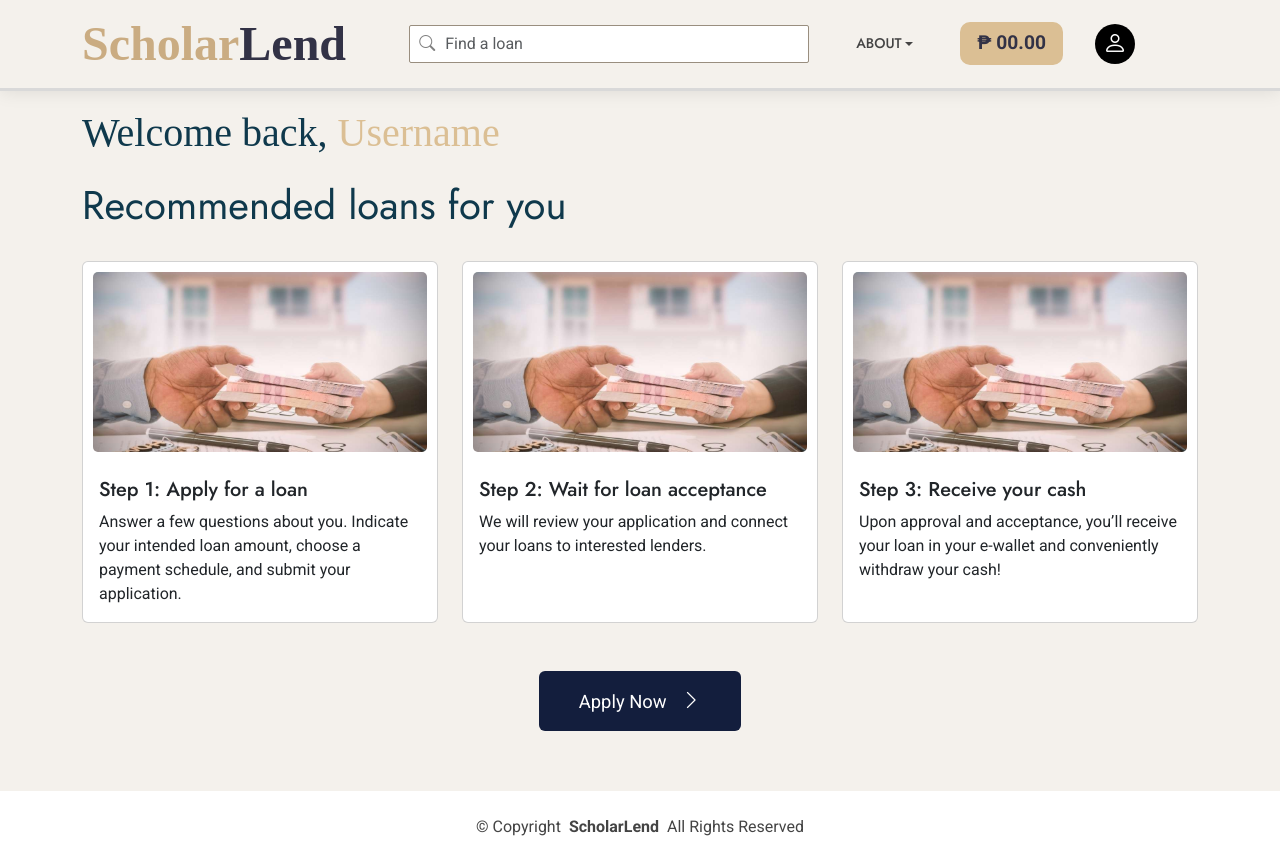
After one commit to Mael404/ScholarLend, a PHP site: page /borrower_dashboard.php in a window 1280 px wide. The commit adds this page. Run offline with PHP 8.4, Linux system fonts and the light colour scheme.

```diff
--- /dev/null
+++ b/borrower_dashboard.php
@@ -0,0 +1,331 @@
+<!DOCTYPE html>
+<html lang="en">
+
+<head>
+  <meta charset="utf-8">
+  <meta content="width=device-width, initial-scale=1.0" name="viewport">
+  <title>ScholarLend</title>
+  <meta name="description" content="">
+  <meta name="keywords" content="">
+
+  <!-- Favicons -->
+  <link href="assets/img/fslogo.png" rel="icon">
+  <link href="assets/img/fslogo.png" rel="apple-touch-icon">
+
+  <!-- Fonts -->
+  <link href="https://fonts.googleapis.com" rel="preconnect">
+  <link href="https://fonts.gstatic.com" rel="preconnect" crossorigin>
+  <link href="https://fonts.googleapis.com/css2?family=Roboto:ital,wght@0,100;0,300;0,400;0,500;0,700;0,900;1,100;1,300;1,400;1,500;1,700;1,900&family=Jost:ital,wght@0,100;0,200;0,300;0,400;0,500;0,600;0,700;0,800;0,900;1,100;1,200;1,300;1,400;1,500;1,600;1,700;1,800;1,900&display=swap" rel="stylesheet">
+
+  <!-- Vendor CSS Files -->
+  <link href="assets/vendor/bootstrap/css/bootstrap.min.css" rel="stylesheet">
+  <link href="assets/vendor/bootstrap-icons/bootstrap-icons.css" rel="stylesheet">
+  <link href="assets/vendor/aos/aos.css" rel="stylesheet">
+  <link href="assets/vendor/glightbox/css/glightbox.min.css" rel="stylesheet">
+  <link href="assets/vendor/swiper/swiper-bundle.min.css" rel="stylesheet">
+
+  <!-- Main CSS File -->
+  <link href="assets/css/main.css" rel="stylesheet">
+
+
+  <style>/* CSS */
+
+    /* Customize the background color and border */
+    .mobile-nav-toggle {
+      background-color: #e5d8c7; /* Custom color */
+      border:none; /* Custom border color */
+      border-radius: 8px; /* Rounded corners */
+      padding: 10px 15px; /* Adjust padding */
+      display: flex;
+      align-items: center;
+      justify-content: center;
+
+    }
+
+    /* Change the icon color */
+    .mobile-nav-toggle i {
+      color: #323246; /* Custom icon color */
+      font-size: 1.5rem; /* Custom icon size */
+    }
+
+    /* Add hover and focus effects */
+    .mobile-nav-toggle:hover,
+    .mobile-nav-toggle:focus {
+      background-color:#e5d8c7; /* Lighter background color on hover/focus */
+      border-color: #e5d8c7; /* Lighter border color on hover/focus */
+      border: none;
+    }
+
+    /* Optional: Add transition effect */
+    .mobile-nav-toggle {
+      transition: background-color 0.3s, border-color 0.3s;
+    }
+  /* CSS */
+
+  /* Default styles for desktop view */
+  .navmenu {
+    display: flex;
+    justify-content: center;
+    width: 100%;
+  }
+
+  .input-group {
+    width: 100%;
+  }
+
+  /* Ensure the search bar resizes */
+  @media (max-width: 576px) {
+    .input-group {
+      max-width: 100%;
+    }
+  }
+
+  /* Mobile styles */
+  @media (max-width: 991.98px) {
+    #navbarContent {
+      display: block;
+    }
+
+    #navbarContent ul {
+      display: block;
+      text-align: center;
+      padding: 0;
+      margin: 0;
+    }
+
+    .nav-item {
+      margin: 10px 0;
+    }
+
+    .mobile-nav-toggle {
+      position: absolute;
+      top: 15px;
+      right: 15px;
+      z-index: 1000;
+    }
+  }
+
+  .dropdown-container {
+    margin-top: -20px; /* Adjust this value to move the dropdown section closer to the carousel */
+  }
+
+
+  .image-container {
+  position: relative;
+}
+
+.overlay {
+  position: absolute;
+  bottom: 20px; /* Adjust position as needed */
+  left: 15px;
+  background-color: white;
+  padding: 1.5px 11px;
+  border-radius: 10px;
+  display: flex;
+  align-items: center;
+}
+
+.overlay p {
+  margin: 0;
+  font-size: 14px;
+}
+
+.overlay i {
+  margin-right: 8px;
+  font-size: 18px;
+}
+
+.btn-custom {
+  background-color: #131E3D;
+  color: white;
+}
+
+    </style>
+</head>
+
+<body class="starter-page-page">
+
+  <header id="header" class="header d-flex align-items-center sticky-top" style="background-color: #f4f1ec; border-bottom: 3px solid #d9d9d9;">
+    <div class="container-fluid container-xl position-relative d-flex align-items-center justify-content-between">
+
+      <a href="index.html" class="logo d-flex align-items-center">
+        <h1 class="sitename" style="font-size: 3rem; font-weight: bold; text-decoration: none; font-family: 'Times New Roman', Times, serif; color: #caac82;">
+          Scholar<span style="color: #323246;">Lend</span>
+        </h1>
+      </a>
+
+      <nav id="navmenu" class="navmenu d-flex justify-content-center align-items-center">
+        <div class="collapse d-xl-flex" id="navbarContent">
+          <ul class="d-flex align-items-center flex-column flex-xl-row">
+            <!-- Search Bar with Icon Inside -->
+            <li class="nav-item d-flex align-items-center mx-3">
+              <div class="input-group">
+
+                <div class="position-relative">
+                  <i class="bi bi-search position-absolute" style="top: 50%; left: 10px; transform: translateY(-50%); color: gray;"></i>
+                  <input type="text" class="form-control pl-4" placeholder="Find a loan" aria-label="Search" style="padding-left: 35px; width: 400px; border-radius: 2px; border-color: #998e7f;">
+                </div>
+
+              </div>
+
+            </li>
+
+            <!-- About Dropdown -->
+            <li class="nav-item dropdown mx-3">
+              <a class="nav-link dropdown-toggle" href="#" id="aboutDropdown" role="button" data-bs-toggle="dropdown" aria-expanded="false">
+                About
+              </a>
+              <ul class="dropdown-menu" aria-labelledby="aboutDropdown">
+                <li><a class="dropdown-item" href="#">Our Story</a></li>
+                <li><a class="dropdown-item" href="#">Team</a></li>
+                <li><a class="dropdown-item" href="#">Contact</a></li>
+              </ul>
+            </li>
+
+            <!-- Balance Display -->
+            <li class="nav-item d-flex align-items-center mx-3">
+              <span style="font-size: 1.2rem; color: #323246; background-color: #dbbf94; border-radius: 10px; padding: 7px 17px; text-align: center; font-weight: bold;">
+                ₱ 00.00
+              </span>
+            </li>
+
+
+            <li class="nav-item d-flex align-items-center mx-3">
+              <div style="background-color: black; border-radius: 50%; width: 40px; height: 40px; display: flex; justify-content: center; align-items: center; cursor: pointer;">
+                <i class="bi bi-person" style="font-size: 1.5rem; color: white;"></i>
+              </div>
+            </li>
+
+
+          </ul>
+        </div>
+        <button class="mobile-nav-toggle d-xl-none" type="button" data-bs-toggle="collapse" data-bs-target="#navbarContent" aria-controls="navbarContent" aria-expanded="false" aria-label="Toggle navigation">
+          <i class="bi bi-list"></i>
+        </button>
+      </nav>
+
+
+    </div>
+  </header>
+
+  <main class="main" style="margin-top: -90px; background-color: #f4f1ec;">
+
+    <section class="container mt-5" style="background-color: #f4f1ec;" >
+      <div class="row">
+        <div class="col-12 text-center">
+          <h1 style="text-align: left; font-family:'Times New Roman', Times, serif;">Welcome back, <span style="color: #dbbf94;">Username</span></h1>
+          <h1 class="mt-4" style="text-align: left; font-weight:400;">Recommended loans for you</h1>
+        </div>
+      </div>
+
+      <div id="loanCarousel" class="carousel slide mt-4">
+        <div class="carousel-inner">
+          <!-- First Slide (active) -->
+          <div class="carousel-item active">
+            <div class="row">
+              <!-- First Card -->
+<div class="col-12 col-md-4 mb-4">
+  <div class="card h-100">
+    <div class="image-container">
+      <img src="assets/img/hero-bg.jpg" class="card-img-top" alt="Step 1">
+    </div>
+    <div class="card-body d-flex flex-column">
+      <h5 class="card-title">Step 1: Apply for a loan</h5>
+      <p class="card-text">
+        Answer a few questions about you. Indicate your intended loan amount, choose a payment schedule, and submit your application.
+      </p>
+    </div>
+  </div>
+</div>
+
+<!-- Second Card -->
+<div class="col-12 col-md-4 mb-4">
+  <div class="card h-100">
+    <div class="image-container">
+      <img src="assets/img/hero-bg.jpg" class="card-img-top" alt="Step 2">
+    </div>
+    <div class="card-body d-flex flex-column">
+      <h5 class="card-title">Step 2: Wait for loan acceptance</h5>
+      <p class="card-text">
+        We will review your application and connect your loans to interested lenders.
+      </p>
+    </div>
+  </div>
+</div>
+
+<!-- Third Card -->
+<div class="col-12 col-md-4 mb-4">
+  <div class="card h-100">
+    <div class="image-container">
+      <img src="assets/img/hero-bg.jpg" class="card-img-top" alt="Step 3">
+    </div>
+    <div class="card-body d-flex flex-column">
+      <h5 class="card-title">Step 3: Receive your cash</h5>
+      <p class="card-text">
+        Upon approval and acceptance, you’ll receive your loan in your e-wallet and conveniently withdraw your cash!
+      </p>
+    </div>
+  </div>
+</div>
+
+<!-- Apply Now Button -->
+<div class="text-center mt-4">
+  <a href="#" class="btn btn-primary" style="background-color: #131E3D; padding: 15px 40px; font-size: 1.15rem; border: none;">
+    Apply Now <i class="bi bi-chevron-right" style="margin-left: 10px; font-size: 1.25rem;"></i>
+  </a>
+</div>
+
+
+
+
+
+
+            </div>
+          </div>
+
+          <!-- Second Slide -->
+          <div class="carousel-item">
+            <div class="row">
+
+            </div>
+          </div>
+        </div>
+
+
+
+
+
+
+
+    </section>
+
+
+  </main>
+
+
+
+
+
+  <div class="container copyright text-center mt-4">
+    <p>© <span>Copyright</span> <strong class="px-1 sitename">ScholarLend</strong> <span>All Rights Reserved</span></p>
+
+  </div>
+
+
+
+  <!-- Vendor JS Files -->
+  <script src="assets/vendor/bootstrap/js/bootstrap.bundle.min.js"></script>
+  <script src="assets/vendor/php-email-form/validate.js"></script>
+  <script src="assets/vendor/aos/aos.js"></script>
+  <script src="assets/vendor/glightbox/js/glightbox.min.js"></script>
+  <script src="assets/vendor/purecounter/purecounter_vanilla.js"></script>
+  <script src="assets/vendor/imagesloaded/imagesloaded.pkgd.min.js"></script>
+  <script src="assets/vendor/isotope-layout/isotope.pkgd.min.js"></script>
+  <script src="assets/vendor/swiper/swiper-bundle.min.js"></script>
+
+  <!-- Main JS File -->
+  <script src="assets/js/main.js"></script>
+
+</body>
+
+</html>
```
Also changed, not shown: login.php (+80 -20 lines), register.php (+12 -12 lines), verify_login.php (added, +61 -0 lines).
